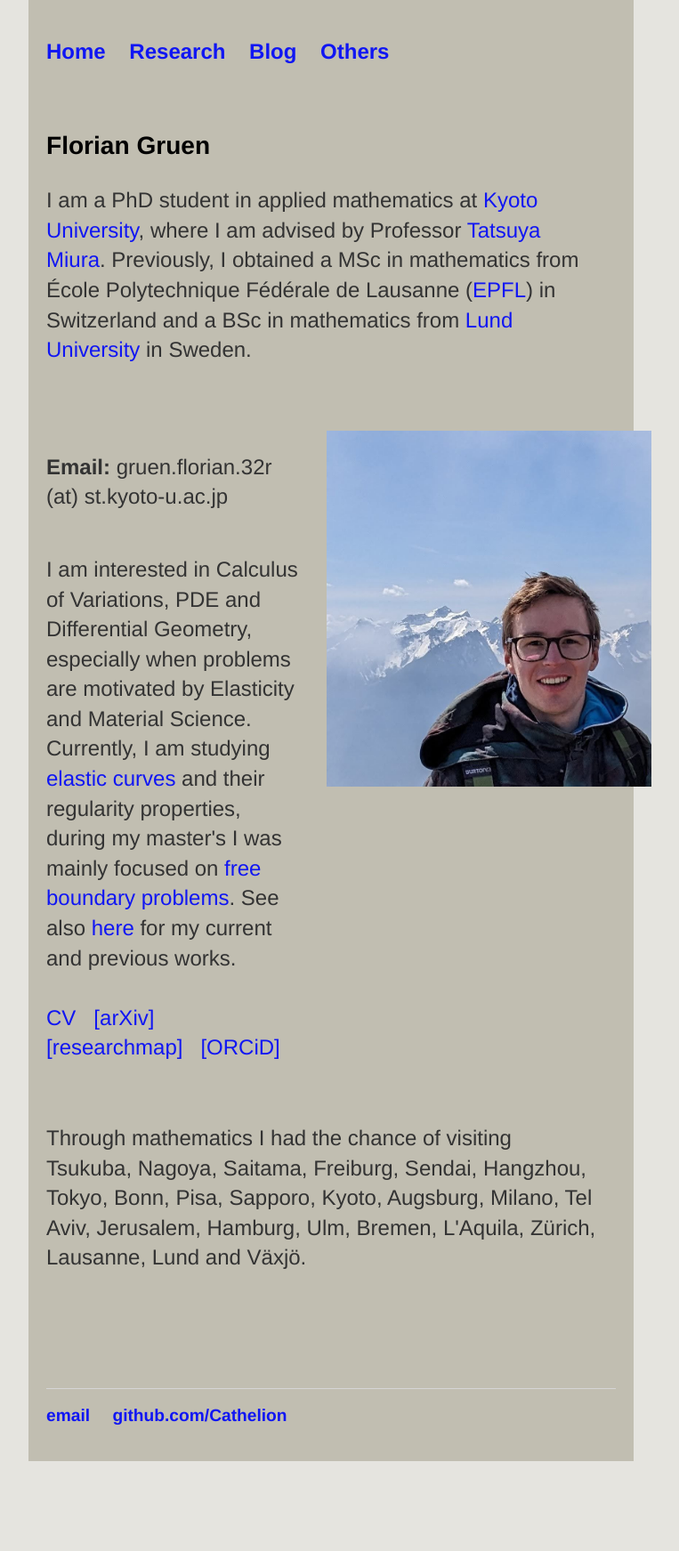
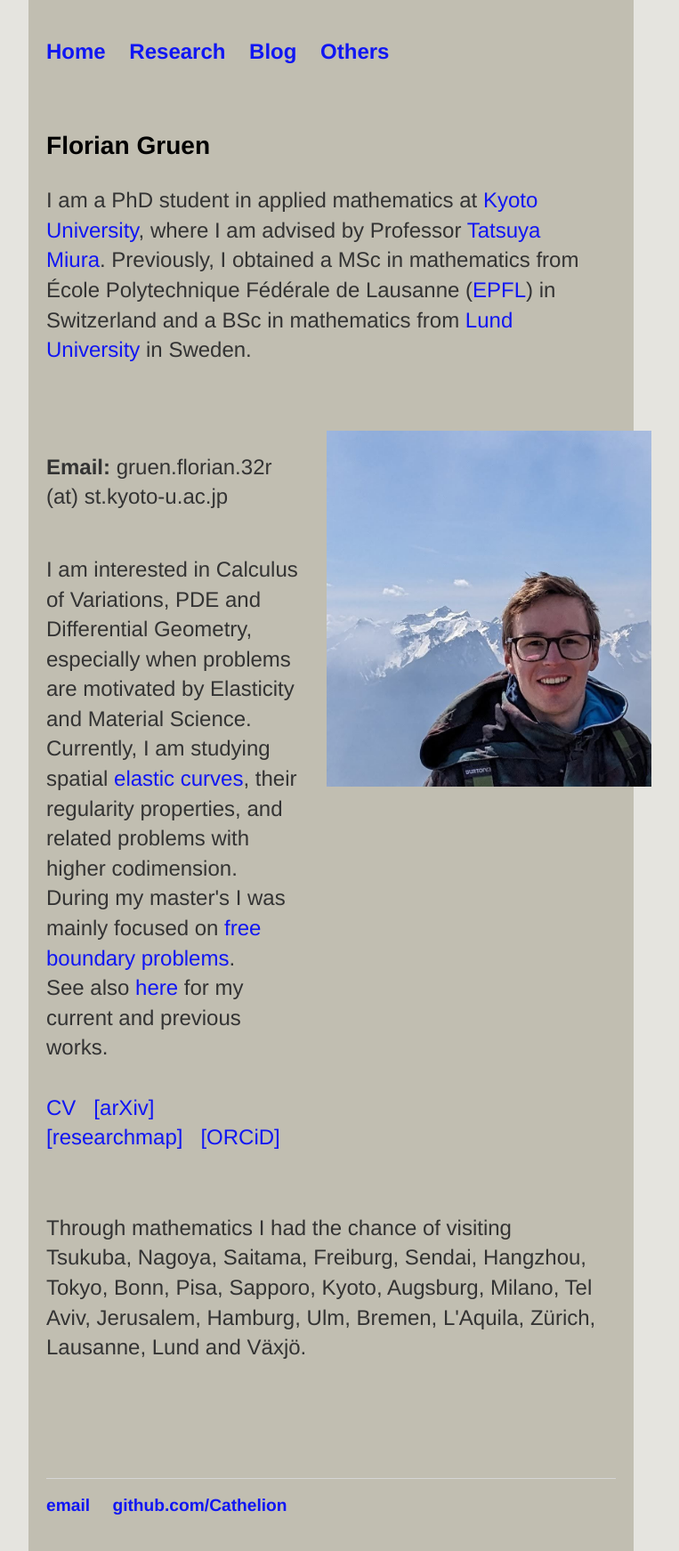
Before and after one commit to Cathelion/Cathelion.github.io, a Jekyll site: the page built from index.html, in a window 1280 px wide. Shown: the whole page at 89% size, without its empty margins (268-1031 px from the left). Built offline with Jekyll 4.4.1, drawn with Linux system fonts in a browser that asks for light colours; before the commit the page ends 1642 px from its top, so only the background shows below that.

Commit message:
Update index.html

```diff
--- a/index.html
+++ b/index.html
@@ -13,7 +13,8 @@ title: Home
       <p><b>Email: </b> gruen.florian.32r (at) st.kyoto-u.ac.jp   <br>
       </p>
       <p>I am interested in Calculus of Variations, PDE and Differential Geometry, especially when problems are motivated by Elasticity and Material Science.
-         Currently, I am studying <a href="https://en.wikipedia.org/wiki/Elastica_theory">elastic curves</a> and their regularity properties, during my master's I was mainly focused on <a href="https://en.wikipedia.org/wiki/Free_boundary_problem">free boundary problems</a>.
+         Currently, I am studying spatial <a href="https://en.wikipedia.org/wiki/Elastica_theory">elastic curves</a>, their regularity properties, and related problems with higher codimension.
+         During my master's I was mainly focused on <a href="https://en.wikipedia.org/wiki/Free_boundary_problem">free boundary problems</a>. <br>
          See also <a href="research/research.html">here</a> for my current and previous works.
          <br>
          <br>
```
